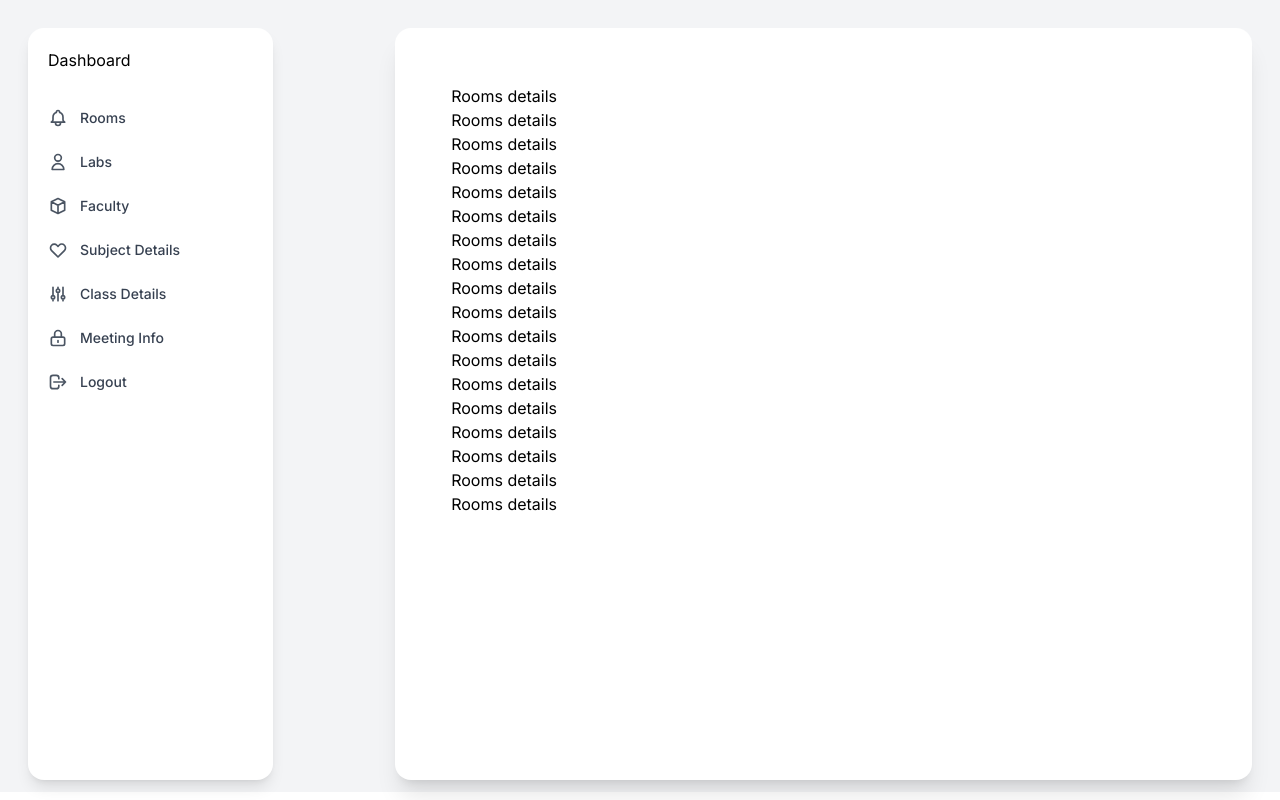
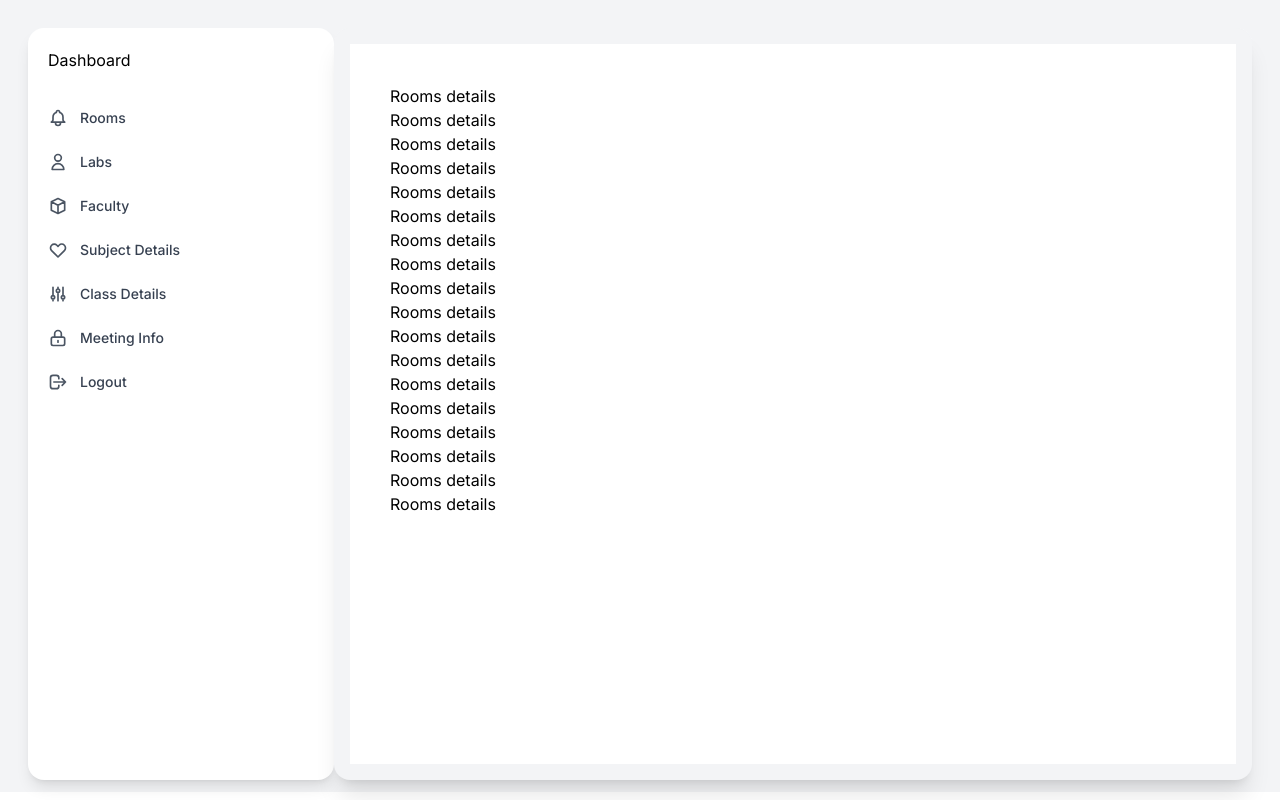
Before and after one commit to RavirajMhalsekar/timetable-generator, a Next.js app: page /components/dashboard/rooms in a window 1280 px wide. Built offline with nearby package versions, Linux system fonts and the light colour scheme.

Commit message:
test commit

```diff
--- a/app/components/dashboard/Sidebar.tsx
+++ b/app/components/dashboard/Sidebar.tsx
@@ -2,7 +2,7 @@ import Link from "next/link";
 
 function Sidebar() {
   return (
-    <div className="w-[20%] bg-white rounded-2xl p-3 shadow-lg">
+    <div className="w-3/12 bg-white rounded-2xl p-3 shadow-lg">
       <div className="flex items-center space-x-4 p-2 mb-5">Dashboard</div>
       <ul className="space-y-2 text-sm">
         <li>
--- a/app/components/dashboard/layout.tsx
+++ b/app/components/dashboard/layout.tsx
@@ -13,7 +13,7 @@ export default function DashBoardLayout({
       <div className="p-2 bg-gray-100">
         <div className="flex flex-wrap justify-between bg-gray-100 h-[92vh] m-5 rounded-2xl">
           <Sidebar />
-          <div className=" w-[70%]  rounded-2xl bg-white shadow-xl">
+          <div className=" w-9/12  rounded-2xl bg-gray-100 shadow-xl">
             <div className="p-4">{children}</div>
           </div>
         </div>
--- a/app/components/dashboard/rooms/page.tsx
+++ b/app/components/dashboard/rooms/page.tsx
@@ -20,7 +20,7 @@ export default function RoomsPage() {
       <h1>Rooms details</h1>
       <h1>Rooms details</h1>
       <h1>Rooms details</h1>
-
+      <div className="h-[100rem]"></div>
     </div>
   );
 }
--- a/app/components/homepage/HomePage.tsx
+++ b/app/components/homepage/HomePage.tsx
@@ -4,6 +4,7 @@ function HomePage() {
     <div>
       <Link href="components/dashboard/rooms"><h1>Dashboard</h1></Link>
       <Link href="components/output"><h1>Output</h1></Link>
+
     </div>
   )
 }
```
